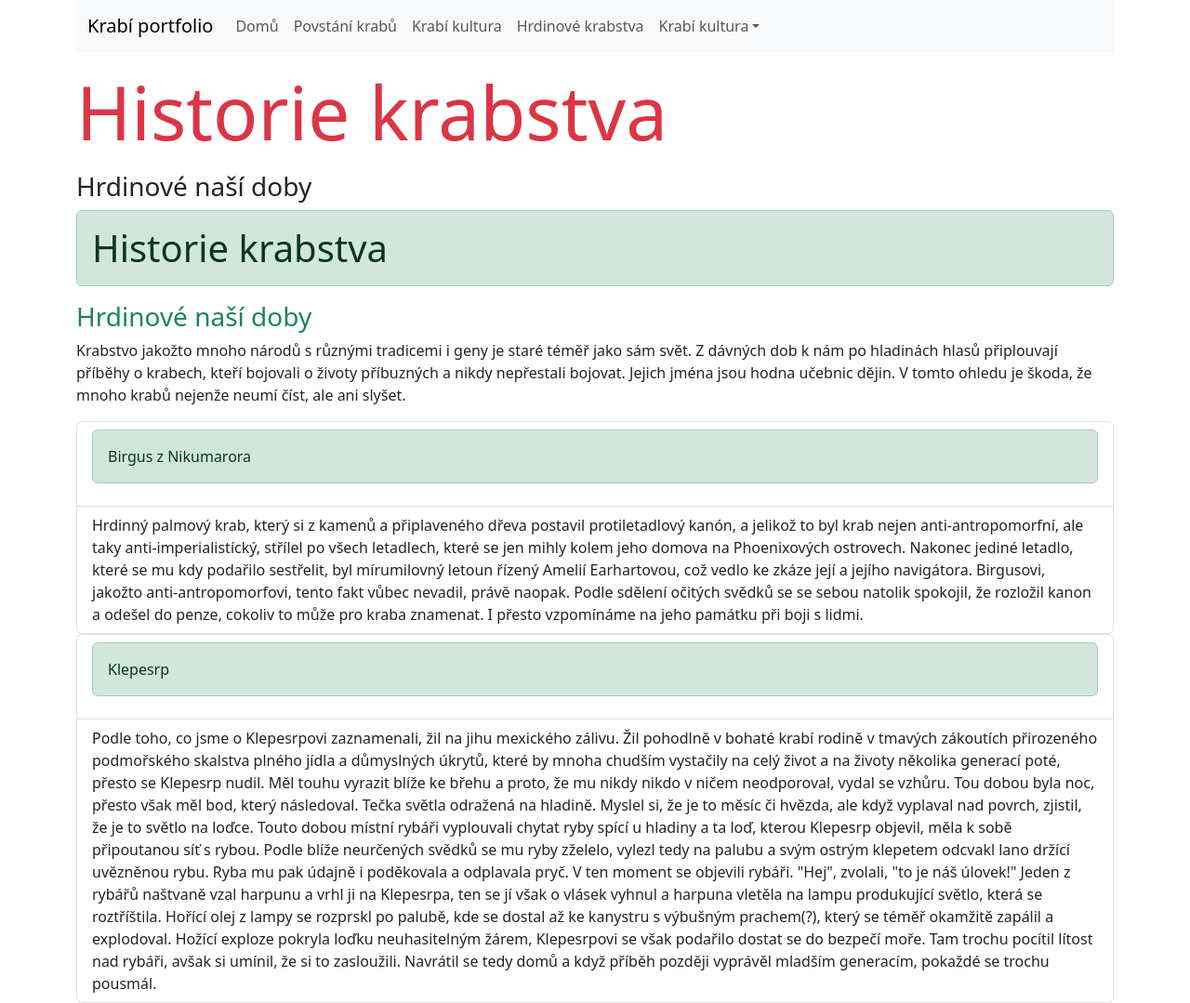
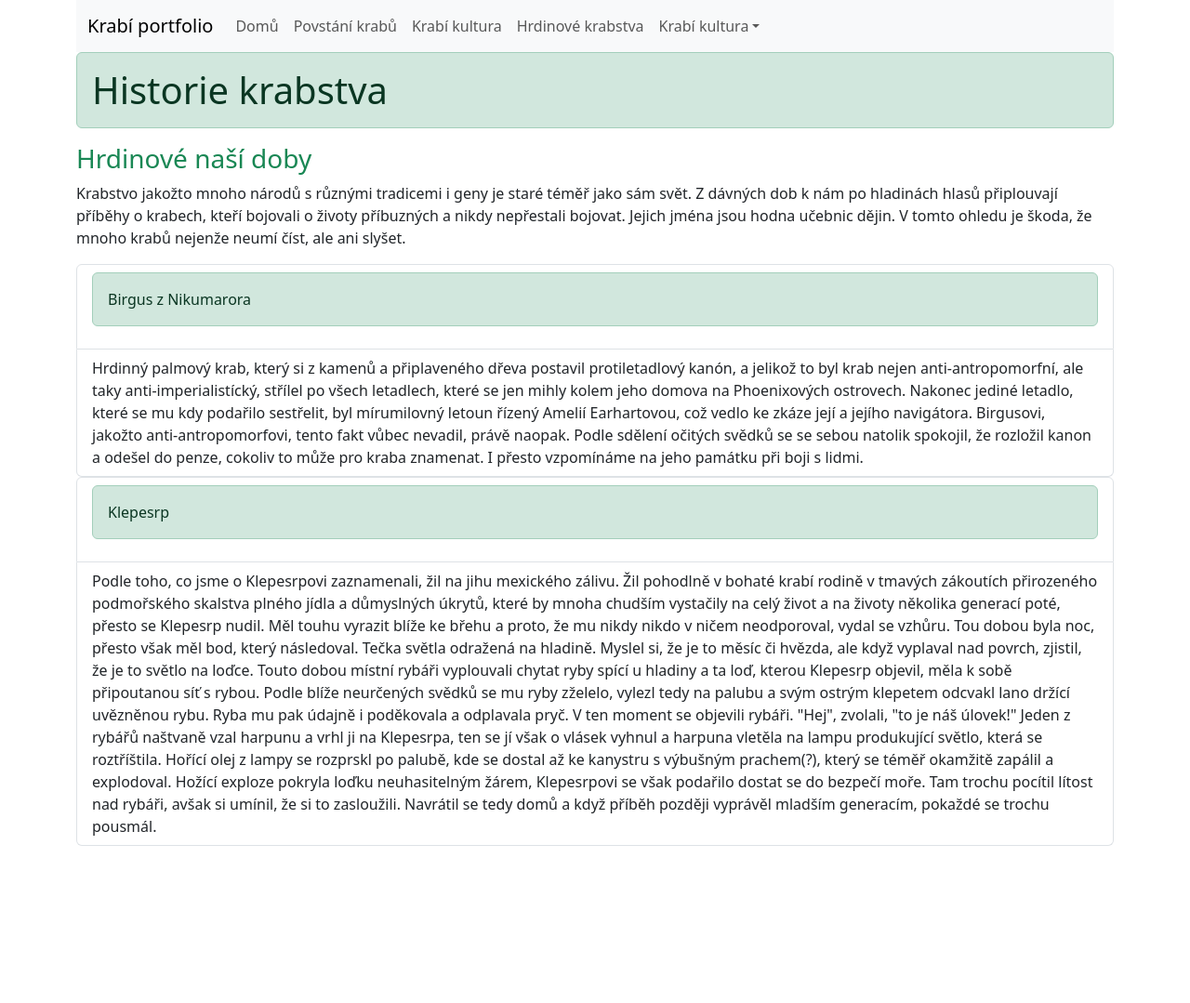
Before and after one commit to BbGunnedGoat/KrabPortfolio, a plain HTML site: page hrdinoveKrabstva.html in a window 1280 px wide. Shown: the whole page at 93% size. After the commit the page ends 910 px from the top, so only its background shows below. Drawn offline with nearby package versions, Linux system fonts and the light colour scheme.

Commit message:
úpravy2

```diff
--- a/hrdinoveKrabstva.html
+++ b/hrdinoveKrabstva.html
@@ -12,8 +12,6 @@
 
     <div class="container">
         <div id="nav"></div>
-        <div class="display-1 text-danger my-3">Historie krabstva</div>
-        <h3>Hrdinové naší doby</h3>
         <h1 class="alert alert-success">Historie krabstva</h1>
         <h3 class="text-success">Hrdinové naší doby</h3>
         <p>Krabstvo jakožto mnoho národů s různými tradicemi i geny je staré téměř jako sám svět. Z dávných dob k nám po
```
